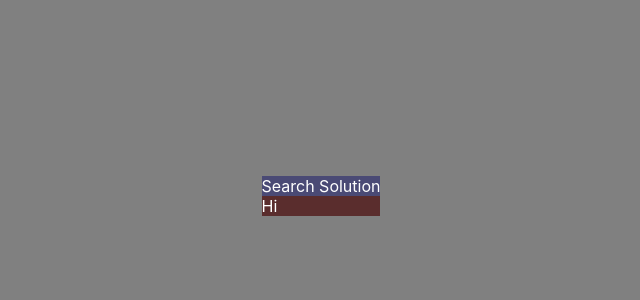
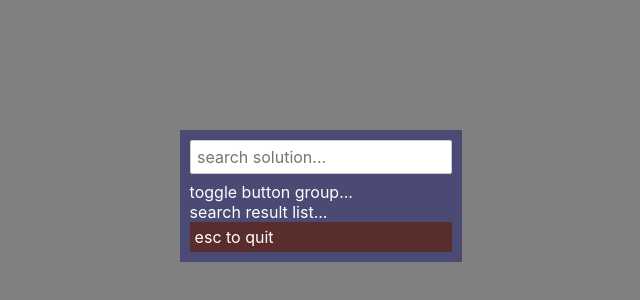
Before and after one commit to jaclynonacloud/svelte-search-solution, a Svelte app: page / in a window 1280 px wide. Shown: the part 204-504 px from the top of the page, without its empty margins (319-959 px from the left). Built offline with nearby package versions, Linux system fonts and the light colour scheme.

Commit message:
Adding empty components needed to make solution.

```diff
--- a/src/App.svelte
+++ b/src/App.svelte
@@ -1,5 +1,5 @@
 <script>
-	import SearchSolution from "./components/SearchSolution.svelte";
+	import SearchSolution from './components/organisms/SearchSolution.svelte'
 </script>
 
 <main>
--- a/src/components/SearchSolution.svelte
+++ /dev/null
@@ -1,17 +0,0 @@
-<section class="search-solution">
-    Search Solution
-    <div class="search-solution__hello">
-        Hi
-    </div>
-</section>
-
-<style lang="scss">
-    .search-solution {
-        background: #4a4a75;
-        color: white;
-
-        &__hello {
-            background: #5a2d2d;
-        }
-    }
-</style>
--- /dev/null
+++ b/src/components/atoms/SearchInput.svelte
@@ -0,0 +1 @@
+<input type="search" class="search-input" placeholder="search solution...">
--- /dev/null
+++ b/src/components/atoms/SearchResult.svelte
@@ -0,0 +1,3 @@
+<div class="search-result">
+    search result
+</div>
--- /dev/null
+++ b/src/components/atoms/ToggleButton.svelte
@@ -0,0 +1,3 @@
+<button class="toggle-button">
+    button
+</button>
--- /dev/null
+++ b/src/components/molecules/SearchResultList.svelte
@@ -0,0 +1,3 @@
+<div class="search-result-list">
+    search result list...
+</div>
--- /dev/null
+++ b/src/components/molecules/ToggleButtonGroup.svelte
@@ -0,0 +1,3 @@
+<div class="toggle-button-group">
+    toggle button group...
+</div>
--- /dev/null
+++ b/src/components/organisms/SearchSolution.svelte
@@ -0,0 +1,25 @@
+<script>
+    import SearchInput from '../atoms/SearchInput.svelte'
+    import ToggleButtonGroup from '../molecules/ToggleButtonGroup.svelte'
+    import SearchResultList from '../molecules/SearchResultList.svelte'
+</script>
+
+<section class="search-solution">
+    <SearchInput />
+    <ToggleButtonGroup />
+    <SearchResultList />
+    <div class="search-solution__footer">esc to quit</div>
+</section>
+
+<style lang="scss">
+    .search-solution {
+        background: #4a4a75;
+        padding: 10px;
+        color: white;
+
+        &__footer {
+            background: #5a2d2d;
+            padding: 5px;
+        }
+    }
+</style>
```
